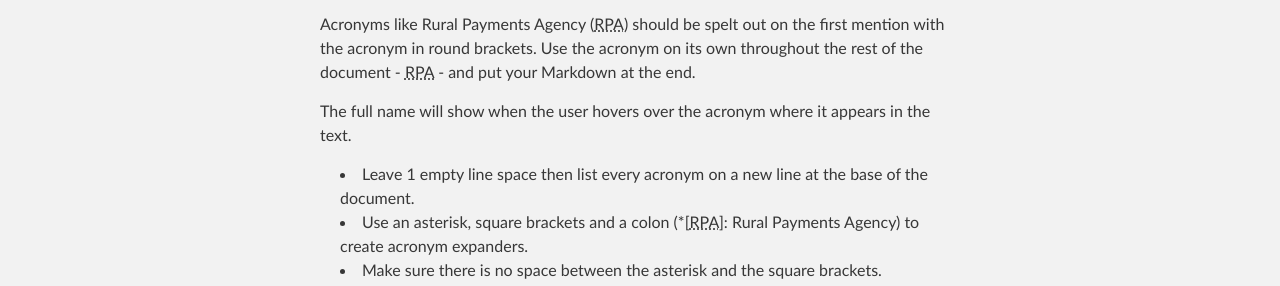
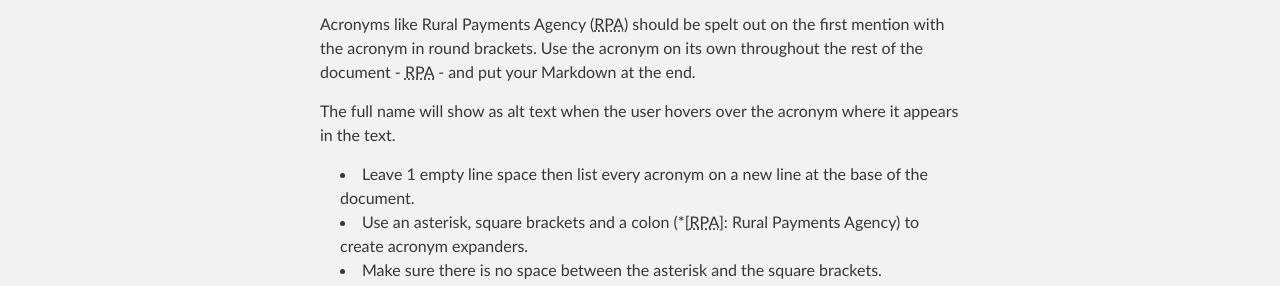
Before and after one commit to alphagov/inside-government-admin-guide, a Jekyll site: the page built from first-steps/markdown.md, in a window 1280 px wide and 900 px high, scrolled down 1828 px. Shown: the part 273-559 px from the top of the window. Built offline with Jekyll 4.4.1, drawn with Linux system fonts in a browser that asks for light colours.

Commit message:
Update markdown.md

```diff
--- a/first-steps/markdown.md
+++ b/first-steps/markdown.md
@@ -57,7 +57,7 @@ See the [style guide, section 2.15](https://www.gov.uk/designprinciples/stylegui
 
 Acronyms like Rural Payments Agency (RPA) should be spelt out on the first mention with the acronym in round brackets. Use the acronym on its own throughout the rest of the document - RPA - and put your Markdown at the end.
 
-The full name will show when the user hovers over the acronym where it appears in the text.
+The full name will show as alt text when the user hovers over the acronym where it appears in the text.
 
 *  Leave 1 empty line space then list every acronym on a new line at the base of the document.
 *  Use an asterisk, square brackets and a colon (\*[RPA]: Rural Payments Agency) to create acronym expanders.
```
